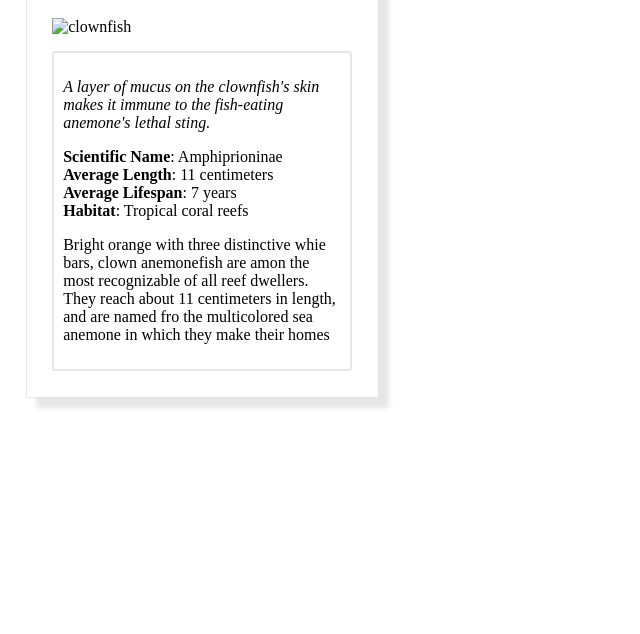
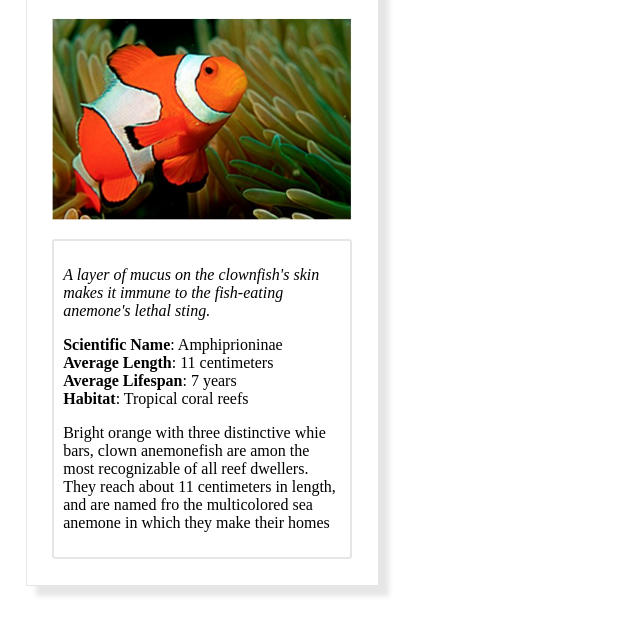
Before and after one commit to apk29/Animal-Trading-Card, a plain HTML site: page index.html in a window 1280 px wide. Shown: the part 114-748 px from the top of the page, without its empty margins (0-640 px from the left). Drawn offline with Linux system fonts and the light colour scheme; the site is published under a folder, as on GitHub Pages, so addresses that start at the root find nothing.

Commit message:
update image location3, updated readme

```diff
--- a/index.html
+++ b/index.html
@@ -12,7 +12,7 @@
 		<!-- your favorite animal's name goes here -->
 		<h1>Clownfish</h1>
 		<!-- your favorite animal's image goes here -->
-		<img src="/images/clownFish.jpg" alt="clownfish" style="max-width: 300px">
+		<img src="images/clownFish.jpg" alt="clownfish" style="max-width: 300px">
 
 		<div class="center">
 			<!-- your favorite animal's interesting fact goes here -->
```
Also changed, not shown: 1 other file.
